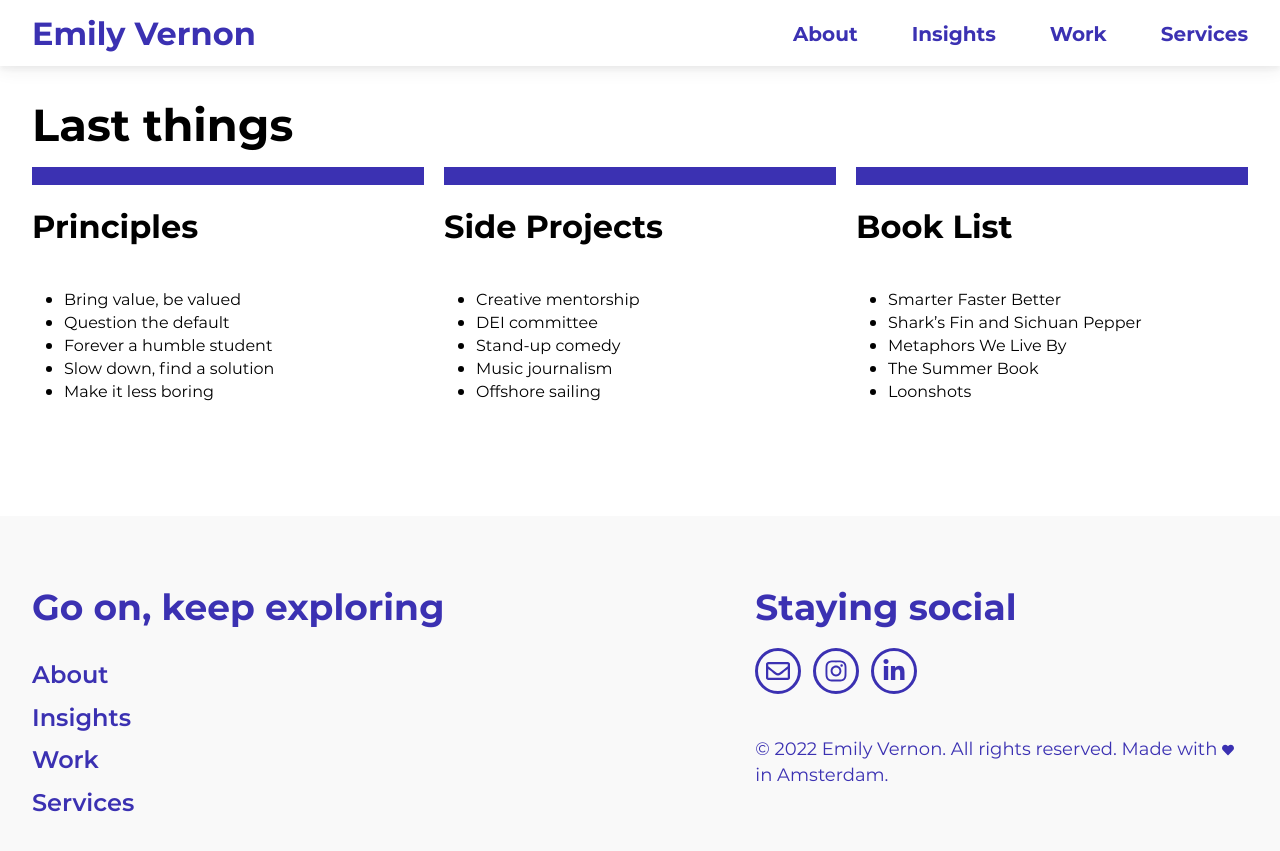
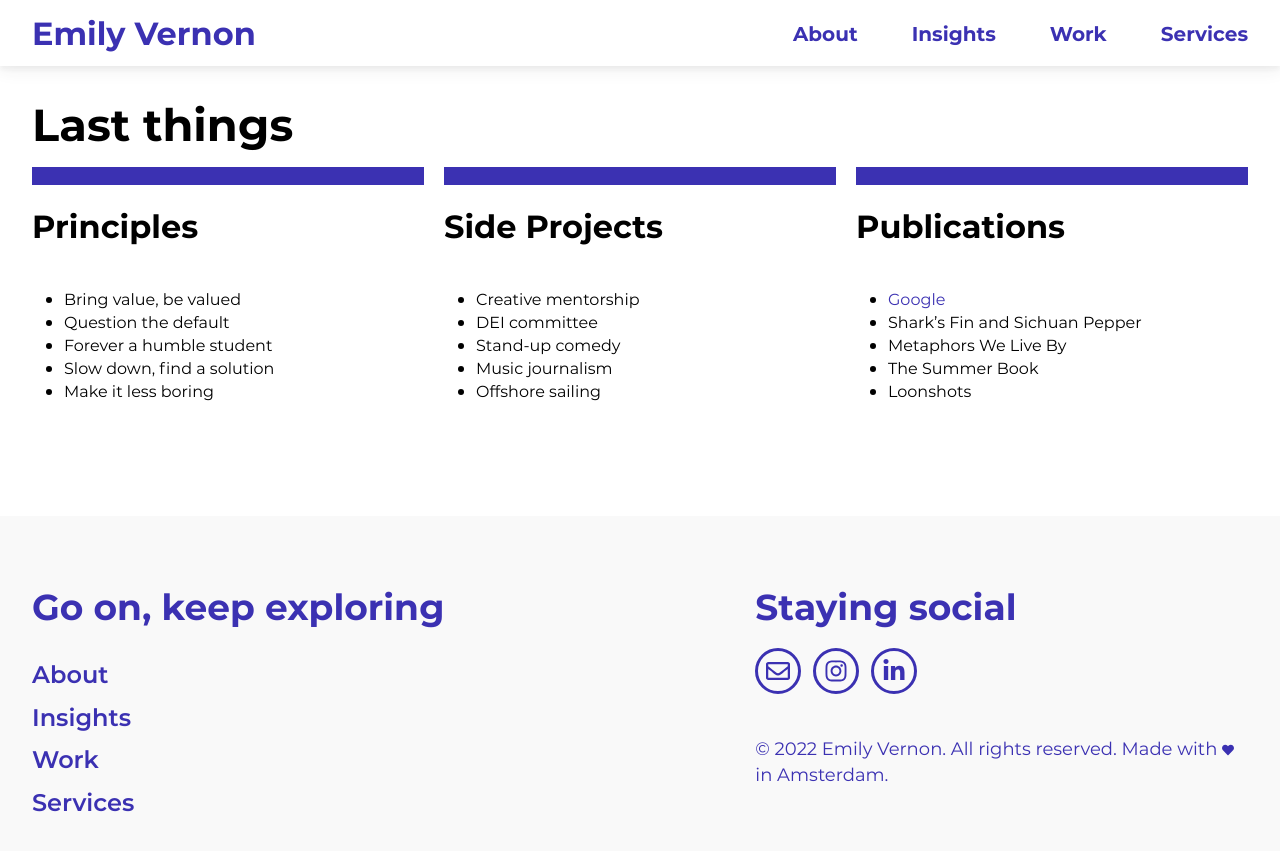
Before and after one commit to emilygv/emilyvernon.com, a Jekyll site: the page built from about.md, in a window 1280 px wide and 900 px high, scrolled down 1557 px. Shown: the top 851 px of the window. Built offline with Jekyll 4.4.1, drawn with Linux system fonts in a browser that asks for light colours.

Commit message:
Update last_things.yml

```diff
--- a/_data/last_things.yml
+++ b/_data/last_things.yml
@@ -14,9 +14,9 @@
     - Music journalism
     - Offshore sailing
 
-- title: Book List
+- title: Publications
   description: |-
-    - Smarter Faster Better
+    - [Google](google.com)
     - Shark's Fin and Sichuan Pepper
     - Metaphors We Live By
     - The Summer Book
```
